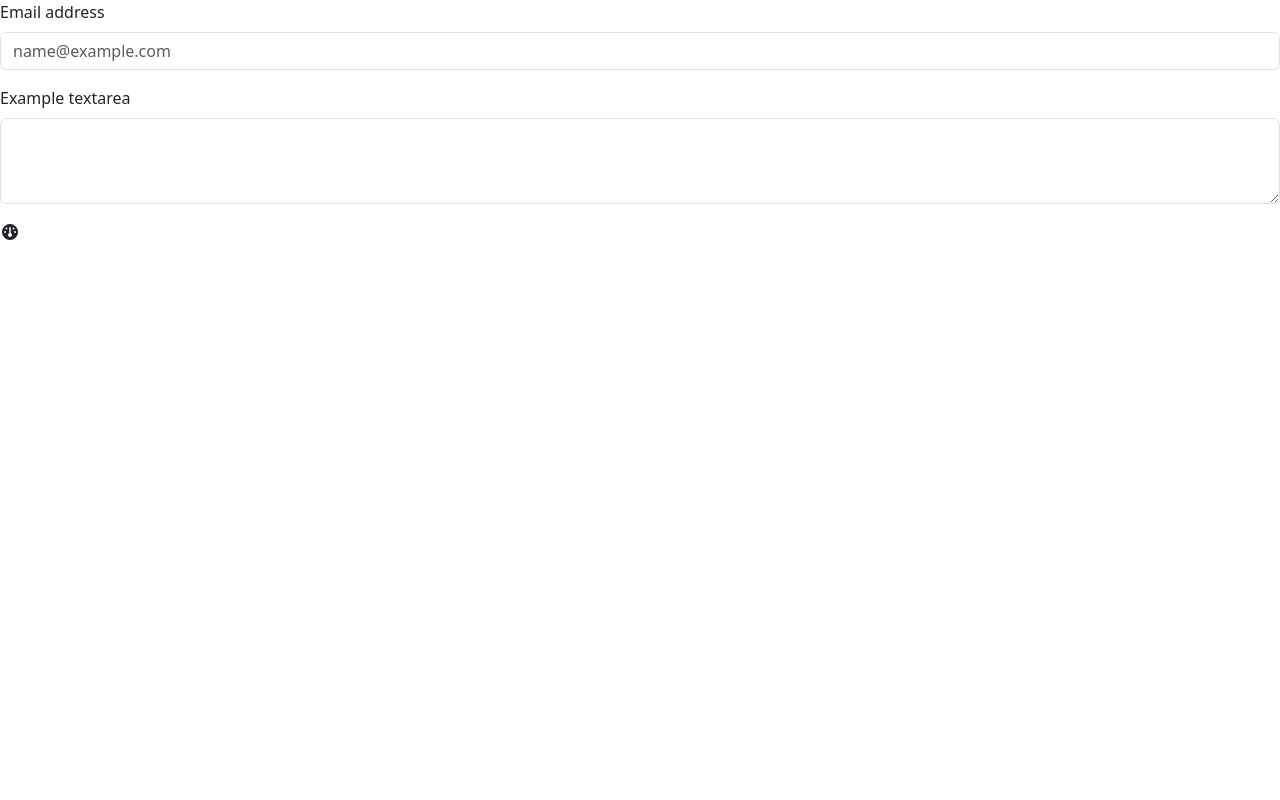
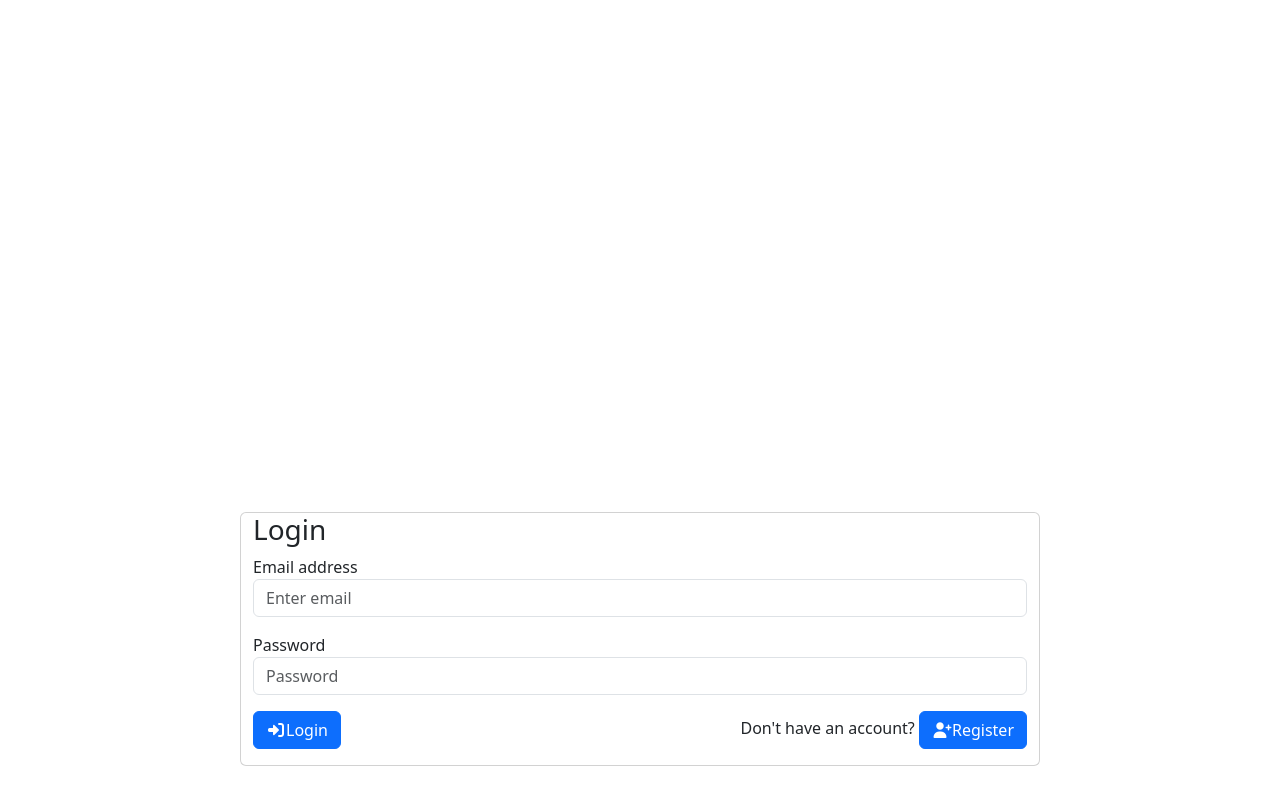
Before and after one commit to dilhan49/bankingangular, an Angular app: page / in a window 1280 px wide. Built offline with nearby package versions, Linux system fonts and the light colour scheme.

Commit message:
interface login

```diff
--- a/src/app/app.component.html
+++ b/src/app/app.component.html
@@ -1,13 +1,3 @@
-<div class="mb-3">
-  <label for="exampleFormControlInput1" class="form-label">Email address</label>
-  <input type="email" class="form-control" id="exampleFormControlInput1" placeholder="name@example.com">
-</div>
-<div class="mb-3">
-  <label for="exampleFormControlTextarea1" class="form-label">Example textarea</label>
-  <textarea class="form-control" id="exampleFormControlTextarea1" rows="3"></textarea>
-</div>
-<p>
-  <i class="fa-solid fa-gauge"></i>
-</p>
+<app-login></app-login>
 
 <router-outlet></router-outlet>
--- a/src/app/app.module.ts
+++ b/src/app/app.module.ts
@@ -3,10 +3,12 @@ import { BrowserModule } from '@angular/platform-browser';
 
 import { AppRoutingModule } from './app-routing.module';
 import { AppComponent } from './app.component';
+import { LoginComponent } from './pages/login/login.component';
 
 @NgModule({
   declarations: [
-    AppComponent
+    AppComponent,
+    LoginComponent
   ],
   imports: [
     BrowserModule,
--- /dev/null
+++ b/src/app/pages/login/login.component.html
@@ -0,0 +1,29 @@
+<div class="container-fluid card login-container">
+
+    <h3>Login</h3>
+
+    <div class="mb-3">
+      <label for="exampleInputEmail1">Email address</label>
+      <input type="email" class="form-control" id="exampleInputEmail1" aria-describedby="emailHelp" placeholder="Enter email">
+    </div>
+    <div class="mb-3">
+      <label for="exampleInputPassword1">Password</label>
+      <input type="password" class="form-control" id="exampleInputPassword1" placeholder="Password">
+    </div>
+
+    <div class="d-flex justify-content-between mb-3">
+      <button type="button" class="btn btn-primary">
+        <i class="fas fa-sign-in-alt"></i>
+        <span>Login</span>
+      </button>
+      <div>
+      Don't have an account?
+      <button type="button" class="btn btn-primary">
+        <i class="fas fa-user-plus"></i>
+        <span>Register</span>
+      </button>
+    </div>
+    </div>
+
+
+</div>
--- /dev/null
+++ b/src/app/pages/login/login.component.scss
@@ -0,0 +1,4 @@
+.login-container{
+  width: 800px !important;
+  margin-top: 40% !important;
+}
--- /dev/null
+++ b/src/app/pages/login/login.component.ts
@@ -0,0 +1,15 @@
+import { Component, OnInit } from '@angular/core';
+
+@Component({
+  selector: 'app-login',
+  templateUrl: './login.component.html',
+  styleUrls: ['./login.component.scss']
+})
+export class LoginComponent implements OnInit {
+
+  constructor() { }
+
+  ngOnInit(): void {
+  }
+
+}
```
Also changed, not shown: 1 other file (tests, documents, lock files or other folders).
